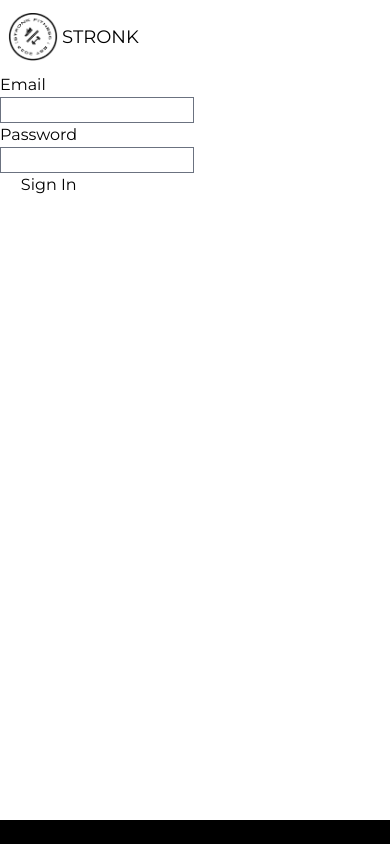
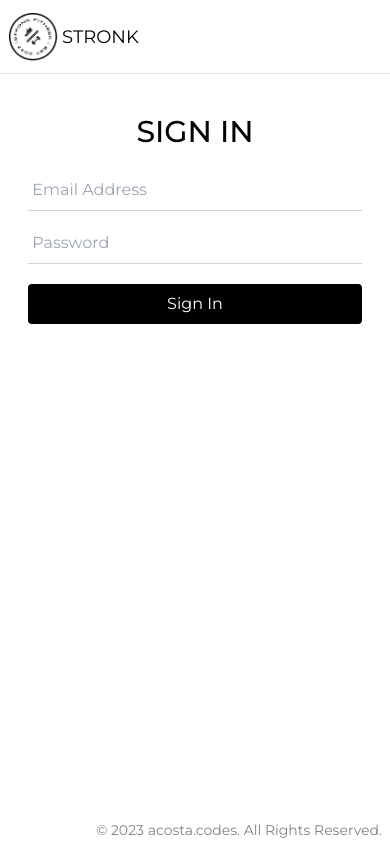
Before and after one commit to Exx-hub/stronk-fitness2023, a Next.js app: page /signin in a window 390 px wide. Built offline with nearby package versions, Linux system fonts and the light colour scheme; no server answers.

Commit message:
signup and signin page, favicon, navbar active links, footer, signout callback

```diff
--- a/app/(auth)/signin/page.tsx
+++ b/app/(auth)/signin/page.tsx
@@ -42,12 +42,17 @@ function Signin() {
   };
 
   return (
-    <section>
-      <form onSubmit={handleSubmit(onSubmit)} className="flex flex-col w-1/4">
-        <div>
-          <label htmlFor="email">Email</label>
+    <section className="h-full">
+      <div className="h-full">
+        <div className="w-[90%] md:w-[65%] max-w-2xl mx-auto pt-10 flex flex-col gap-1">
+          <form
+            onSubmit={handleSubmit(onSubmit)}
+            className="flex flex-col w-full items-center justify-center"
+          >
+            <h1 className="font-medium uppercase text-3xl mb-5">Sign in</h1>
+
             <input
-            className="border border-gray-500"
+              className="outline-none w-[95%] py-2 px-1 mb-3 border-b border-gray-300"
               id="email"
               {...register("email", {
                 required: "Email is required.",
@@ -56,24 +61,31 @@ function Signin() {
                   message: "Please enter a valid email.",
                 },
               })}
+              placeholder="Email Address"
             />
             {errors.email && <span className="error-msg">{errors.email?.message}</span>}
-        </div>
-        <div>
-          <label htmlFor="password">Password</label>
+
             <input
-            className="border border-gray-500"
+              className="outline-none w-[95%] py-2 px-1 mb-3 border-b border-gray-300"
               id="password"
               type="password"
               {...register("password", {
                 required: "Password is required.",
-              minLength: { value: 6, message: "Password should be at least 5 characters long." },
+                minLength: {
+                  value: 6,
+                  message: "Password should be at least 5 characters long.",
+                },
               })}
+              placeholder="Password"
             />
             {errors.password && <span className="error-msg">{errors.password?.message}</span>}
+
+            <button className="bg-black text-white w-[95%] py-2 rounded mt-2 hover:bg-[#333]">
+              Sign In
+            </button>
+          </form>
         </div>
-        <button>Sign In</button>
-      </form>
+      </div>
     </section>
   );
 }
--- a/app/(auth)/signup/page.tsx
+++ b/app/(auth)/signup/page.tsx
@@ -1,5 +1,6 @@
 "use client";
 
+import { useRouter } from "next/navigation";
 import React from "react";
 import { SubmitHandler, useForm } from "react-hook-form";
 
@@ -18,6 +19,8 @@ function Signup() {
     formState: { errors },
   } = useForm<Inputs>();
 
+  const router = useRouter();
+
   const onSubmit: SubmitHandler<Inputs> = async ({ email, name, password, confirm }) => {
     const result = await fetch("/api/auth/signup", {
       method: "POST",
@@ -30,28 +33,32 @@ function Signup() {
     const data = await result.json();
 
     console.log(data);
+
+    router.push("/signin");
   };
 
   return (
-    <section>
-      <h1>Sign up</h1>
-      <form onSubmit={handleSubmit(onSubmit)} className="flex flex-col w-1/4">
-        <div>
-          <label htmlFor="name">Name</label>
+    <section className="h-full">
+      <div className="h-full">
+        <div className="w-[90%] md:w-[65%] max-w-2xl mx-auto pt-10 flex flex-col gap-1">
+          <form
+            onSubmit={handleSubmit(onSubmit)}
+            className="flex flex-col w-full items-center justify-center"
+          >
+            <h1 className="font-medium uppercase text-3xl mb-5">Sign up</h1>
+
             <input
-            className="border border-gray-500"
+              className="outline-none w-[95%] py-2 px-1 mb-3 border-b border-gray-300"
               id="name"
               {...register("name", {
                 required: "Name is required.",
               })}
+              placeholder="Name"
             />
             {errors.name && <div className="error-msg">{errors.name.message}</div>}
-        </div>
 
-        <div>
-          <label htmlFor="email">Email</label>
             <input
-            className="border border-gray-500"
+              className="outline-none w-[95%] py-2 px-1 mb-3 border-b border-gray-300"
               id="email"
               {...register("email", {
                 required: "Please valid email.",
@@ -60,31 +67,27 @@ function Signup() {
                   message: "Please enter valid email",
                 },
               })}
+              placeholder="Email"
             />
             {errors.email && <div className="error-msg">{errors.email.message}</div>}
-        </div>
 
-        <div>
-          <label htmlFor="password">Password</label>
             <input
-            className="border border-gray-500"
+              className="outline-none w-[95%] py-2 px-1 mb-3 border-b border-gray-300"
               id="password"
               type="password"
               {...register("password", {
                 required: "Please enter password",
                 minLength: { value: 6, message: "Must be more than 5 characters." },
               })}
+              placeholder="Password"
             />
             {errors.password && <div className="error-msg">{errors.password.message}</div>}
             {errors.confirm && errors.confirm.type === "validate" && (
               <div className="error-msg">Passwords do not match</div>
             )}
-        </div>
 
-        <div>
-          <label htmlFor="confirm">Confirm Password</label>
             <input
-            className="border border-gray-500"
+              className="outline-none w-[95%] py-2 px-1 mb-3 border-b border-gray-300"
               id="confirm"
               type="password"
               {...register("confirm", {
@@ -95,15 +98,20 @@ function Signup() {
                   message: "Must be more than 5 characters.",
                 },
               })}
+              placeholder="Confirm Password"
             />
             {errors.confirm && <div className="error-msg">{errors.confirm.message}</div>}
             {errors.confirm && errors.confirm.type === "validate" && (
               <div className="error-msg">Passwords do not match</div>
             )}
-        </div>
-        <button className="primary-button mb-4">Signup</button>
+
+            <button className="bg-black text-white w-[95%] py-2 rounded mt-2 hover:bg-[#333]">
+              Signup
+            </button>
             {/* {loading ? "Please wait..." : "Register"} */}
           </form>
+        </div>
+      </div>
     </section>
   );
 }
--- a/app/components/Footer.tsx
+++ b/app/components/Footer.tsx
@@ -1,7 +1,13 @@
 import React from "react";
 
 function Footer() {
-  return <div className="bg-black">Footer</div>;
+  return (
+    <div className="py-1 fixed bottom-0 right-2">
+      <p className="text-[#808080] text-sm text-center">
+        © 2023 acosta.codes. All Rights Reserved.
+      </p>
+    </div>
+  );
 }
 
 export default Footer;
--- a/app/components/Navbar.tsx
+++ b/app/components/Navbar.tsx
@@ -4,52 +4,49 @@ import React from "react";
 import Link from "next/link";
 import Image from "next/image";
 import { signIn, signOut, useSession } from "next-auth/react";
+import { usePathname } from "next/navigation";
 
 function Navbar() {
   const session = useSession();
 
+  const pathName = usePathname();
+
   const conditionalNavLinks =
     session && session.status === "authenticated" ? (
       <>
-        <li>
+        <li className={pathName === "/wod-list" ? "text-black" : "text-[#7f7f7f]"}>
+          <Link href="/wod-list">WOD LIST</Link>
+        </li>
+        <li className={pathName === "/prs" ? "text-black" : "text-[#7f7f7f]"}>
           <Link href="/prs">PRS</Link>
         </li>
-        {/* <li>
-          <Link href="/history">WOD HX</Link>
-        </li> */}
-        <li>
-          <button onClick={() => signOut()}>SIGNOUT</button>
+        <li className="text-[#7f7f7f]">
+          <button onClick={() => signOut({ callbackUrl: "/" })}>SIGNOUT</button>
         </li>
       </>
     ) : (
       <>
-        <li>
+        <li className={pathName === "/signup" ? "text-black" : "text-[#7f7f7f]"}>
           <Link href="/signup">SIGNUP</Link>
         </li>
-        <li>
-          {/* <Link href="/signin">SIGNIN</Link> */}
+        <li className={pathName === "/signout" ? "text-black" : "text-[#7f7f7f]"}>
           <button onClick={() => signIn()}>SIGNIN</button>
         </li>
       </>
     );
 
   return (
-    <header className="bg-white">
+    <header className="bg-white border-b">
       <nav className="flex justify-between items-center  px-2 md:px-10 py-3 md:py-5">
         <Link href="/" className="flex items-center">
           <Image src="/stronklogo.png" alt="" height={50} width={50} className="md:w-full h-auto" />
           <h1 className="text-lg sm:text-2xl md:text-4xl ml-1 md:ml-2">STRONK</h1>
         </Link>
         <ul className="hidden md:flex font-semibold space-x-3">
-          <li>
+          <li className={pathName === "/" ? "text-black" : "text-[#7f7f7f]"}>
             <Link href="/">HOME</Link>
           </li>
-          <li>
-            <Link href="/wod-list">WOD LIST</Link>
-          </li>
-          {/* <li>
-            <Link href="/random-picker">RANDOM</Link>
-          </li> */}
+
           {conditionalNavLinks}
         </ul>
       </nav>
--- a/app/globals.css
+++ b/app/globals.css
@@ -21,7 +21,7 @@
 }
 
 .error-msg {
-  @apply text-red-500 text-xs;
+  @apply text-red-500 text-sm;
 }
 
 .absolute-bottom-center {
--- a/app/head.tsx
+++ b/app/head.tsx
@@ -1,10 +1,10 @@
 export default function Head() {
   return (
     <>
-      <title>Create Next App</title>
+      <title>STRONK</title>
       <meta content="width=device-width, initial-scale=1" name="viewport" />
       <meta name="description" content="Generated by create next app" />
-      <link rel="icon" href="/favicon.ico" />
+      <link rel="icon" href="/favicon.png" />
     </>
-  )
+  );
 }
--- a/app/wod-list/page.tsx
+++ b/app/wod-list/page.tsx
@@ -9,7 +9,7 @@ async function WodList() {
   console.log("wods", wods);
 
   return (
-    <section className="h-full relative">
+    <section className="h-full">
       <div className="h-full bg-wodList bg-cover bg-center">
         <div className="w-[90%] md:w-[65%] max-w-2xl mx-auto pt-10 flex flex-col gap-1">
           {wods && wods?.map((wod) => <Wod {...wod} key={wod.id} />)}
```
Also changed, not shown: public/favicon.png (added). Lines whose indentation alone changed are shown as unchanged.
